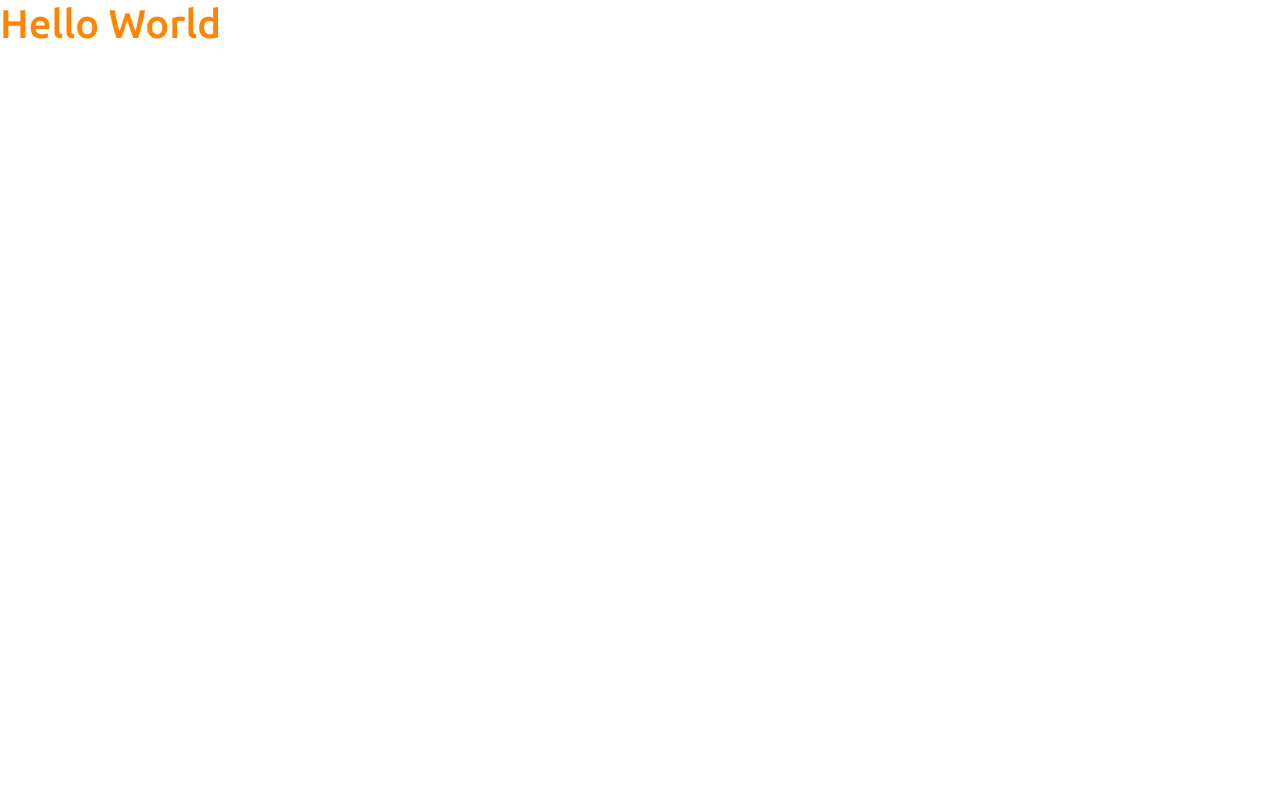
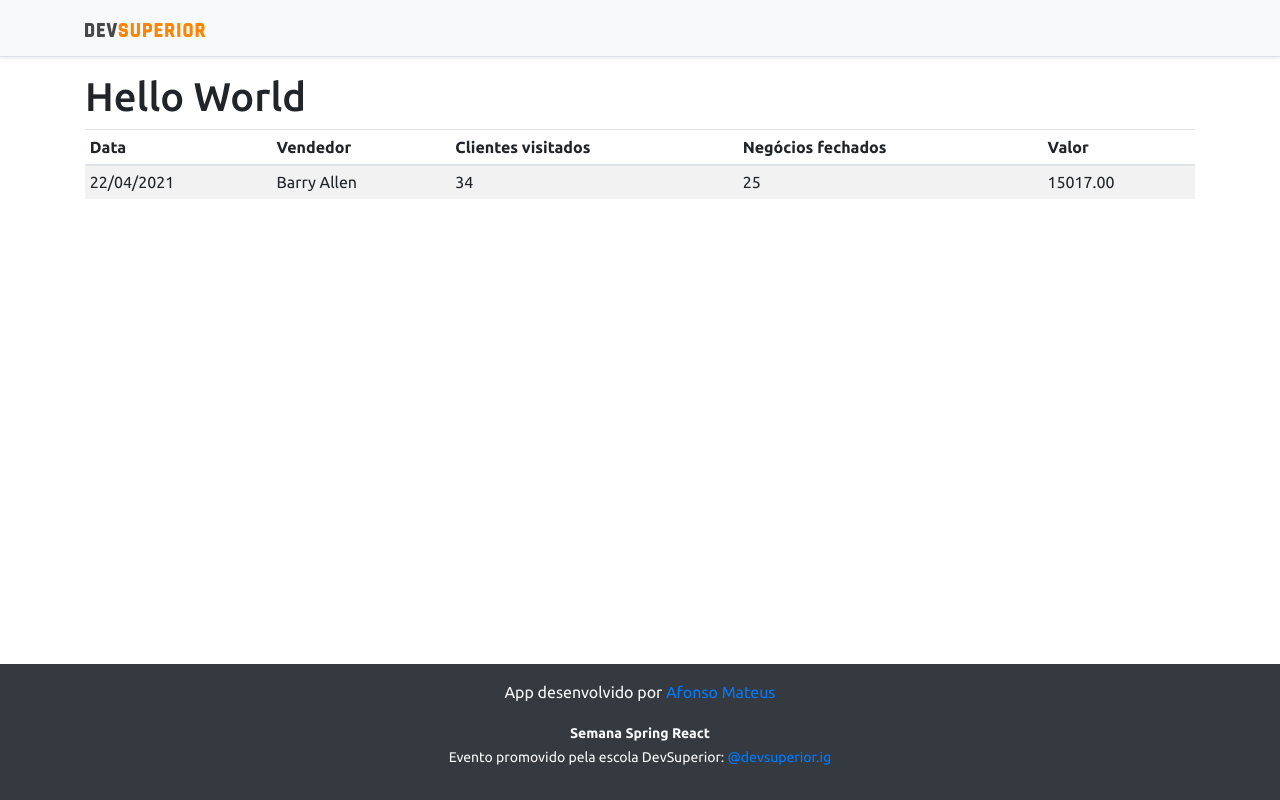
Before and after one commit to afonsomateus21/dsvendas, a React (Create React App) app in the folder frontend/: page / in a window 1280 px wide. Built offline with nearby package versions, Linux system fonts and the light colour scheme.

Commit message:
Basic static components

```diff
--- a/frontend/src/App.tsx
+++ b/frontend/src/App.tsx
@@ -1,12 +1,17 @@
-
+import DataTable from 'components/DataTable'
+import Footer from 'components/Footer'
+import NavBar from './components/NavBar'
 
 function App() {
   return (
-    <div className="App">
-      <header className="App-header">
-        <h1 className="text-primary">Hello World</h1>
-      </header>
-    </div>
+    <>
+      <NavBar/>
+      <div className="container">
+        <h1>Hello World</h1>
+        <DataTable/>
+      </div>
+      <Footer/>
+    </>
   );
 }
 
--- /dev/null
+++ b/frontend/src/components/DataTable.tsx
@@ -0,0 +1,26 @@
+export default function DataTable() {
+    return (
+        <div className="table-responsive">
+            <table className="table table-striped table-sm">
+                <thead>
+                    <tr>
+                        <th>Data</th>
+                        <th>Vendedor</th>
+                        <th>Clientes visitados</th>
+                        <th>Negócios fechados</th>
+                        <th>Valor</th>
+                    </tr>
+                </thead>
+                <tbody>
+                    <tr>
+                        <td>22/04/2021</td>
+                        <td>Barry Allen</td>
+                        <td>34</td>
+                        <td>25</td>
+                        <td>15017.00</td>
+                    </tr>
+                </tbody>
+            </table>
+        </div>
+    )
+}
--- /dev/null
+++ b/frontend/src/components/Footer.tsx
@@ -0,0 +1,11 @@
+export default function Footer() {
+    return (
+        <footer className="footer mt-auto py-3 bg-dark">
+            <div className="container">
+                <p className="text-light">App desenvolvido por <a href="https://github.com/afonsomateus21" target="_blank" rel="noreferrer">Afonso Mateus</a></p>
+                <p className="text-light"><small><strong>Semana Spring React</strong><br/>
+                Evento promovido pela escola DevSuperior: <a href="https://instagram.com/devsuperior.ig" target="_blank" rel="noreferrer">@devsuperior.ig</a></small></p>
+            </div>
+        </footer>
+    )
+}
--- /dev/null
+++ b/frontend/src/components/NavBar.tsx
@@ -0,0 +1,13 @@
+import ImgDsDark from '../assets/img/ds_dark.svg'
+
+export default function NavBar() {
+    return (
+        <div className="d-flex flex-column flex-md-row align-items-center p-3 px-md-4 mb-3 bg-light border-bottom shadow-sm">
+            <div className="container">
+                <nav className="my-2 my-md-0 mr-md-3">
+                <img src={ImgDsDark} alt="DevSuperior" width="120" />
+                </nav>
+            </div>
+        </div>
+    )
+}
```
Also changed, not shown: frontend/src/assets/img/ds_dark.svg (added).
